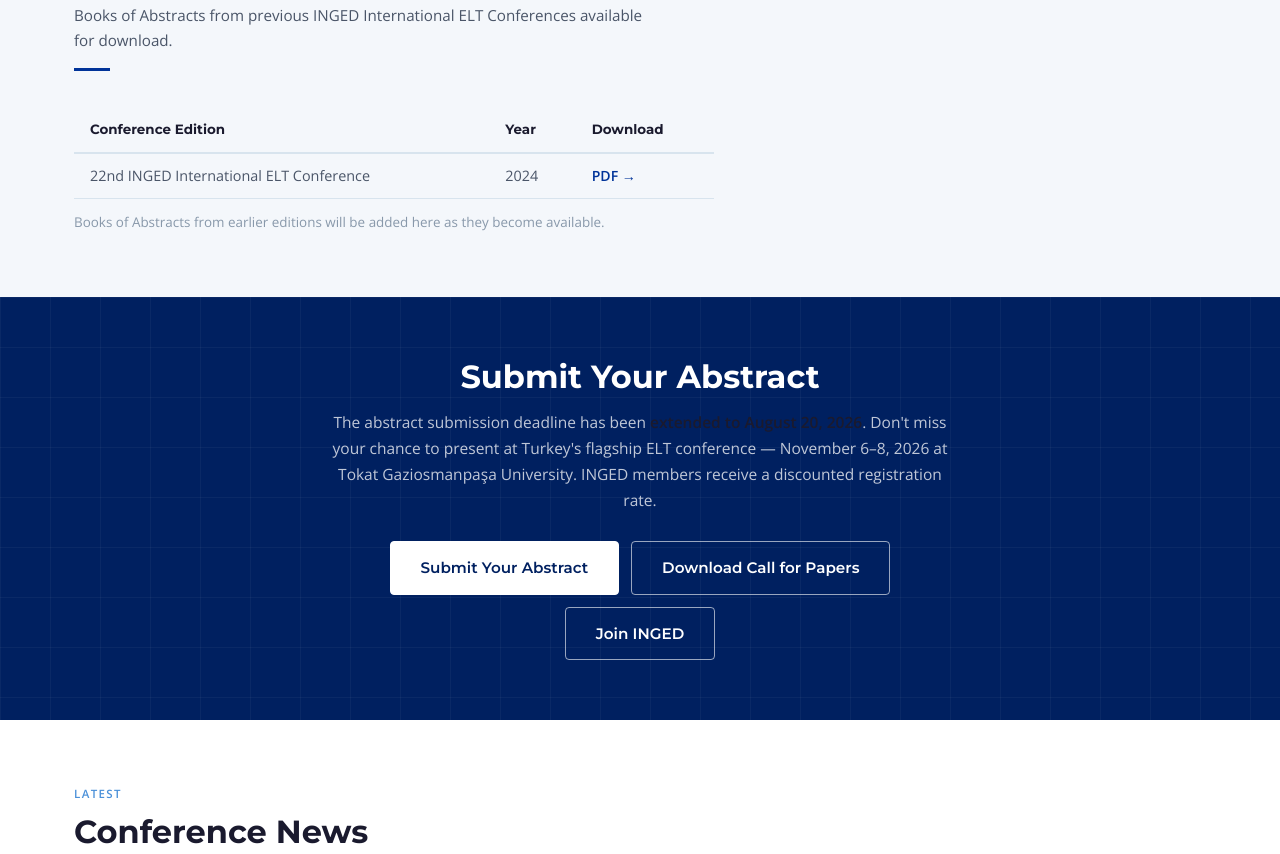
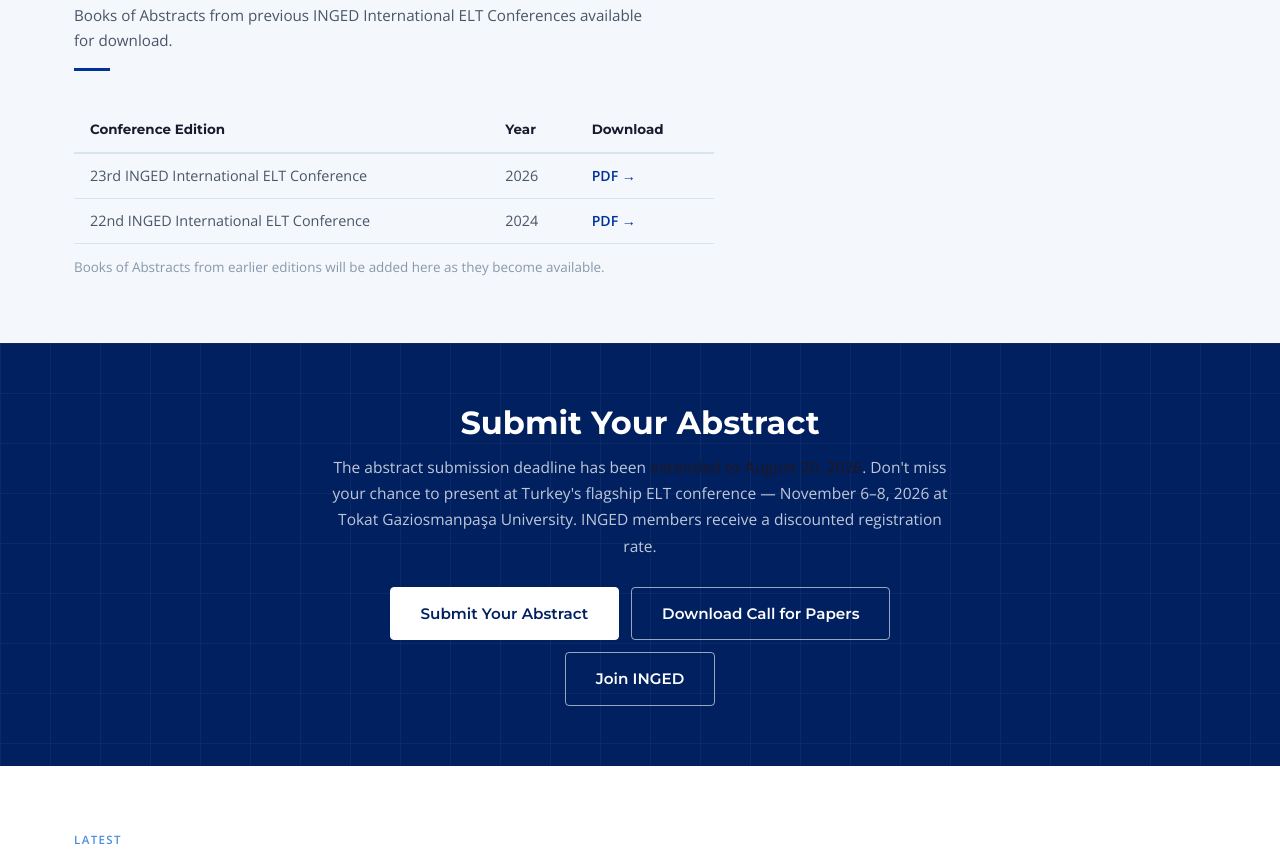
Before and after one commit to ingedturkiye/ingedturkiye.github.io, a plain HTML site: page conference-2026.html in a window 1280 px wide. Shown: the part 9643-10497 px from the top of the page. Drawn offline with nearby package versions, Linux system fonts and the light colour scheme.

Commit message:
Add 2026 Book of Abstracts and update conference program PDF
Co-Authored-By: Claude Opus 5.5 <noreply@anthropic.com>

```diff
--- a/conference-2026.html
+++ b/conference-2026.html
@@ -836,6 +836,11 @@
         </thead>
         <tbody>
           <tr>
+            <td>23rd INGED International ELT Conference</td>
+            <td>2026</td>
+            <td><a href="book_of_abstracts/2026.pdf" target="_blank" rel="noopener" style="color:var(--navy-mid);font-weight:600;font-size:.88rem;">PDF &rarr;</a></td>
+          </tr>
+          <tr>
             <td>22nd INGED International ELT Conference</td>
             <td>2024</td>
             <td><a href="book_of_abstracts/2024.pdf" target="_blank" rel="noopener" style="color:var(--navy-mid);font-weight:600;font-size:.88rem;">PDF &rarr;</a></td>
```
Also changed, not shown: conference.html (+5 -0 lines), 2 other files.
